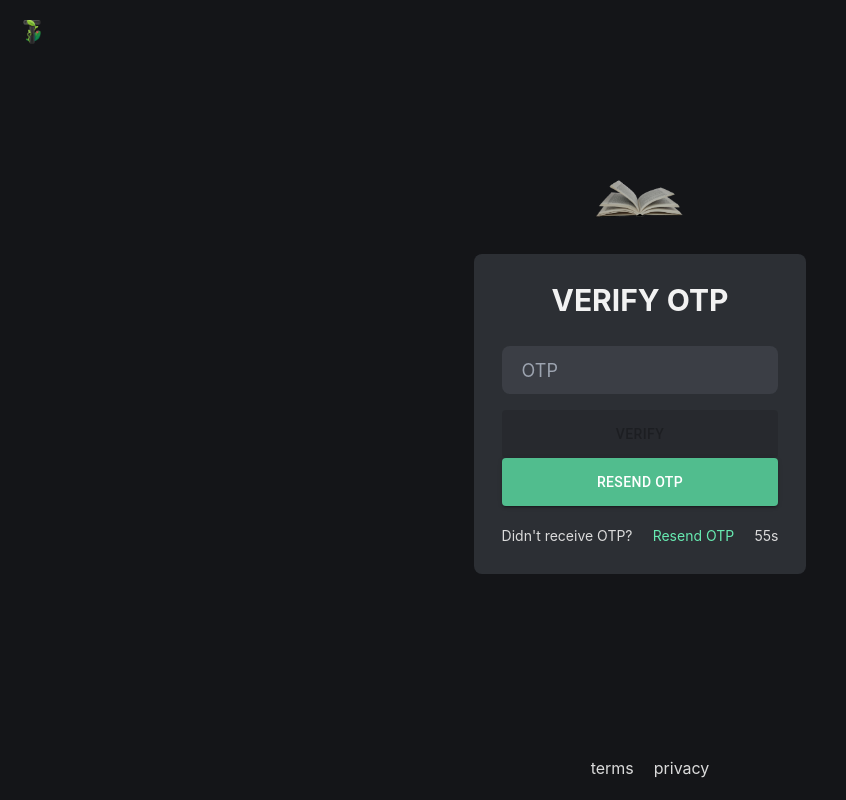
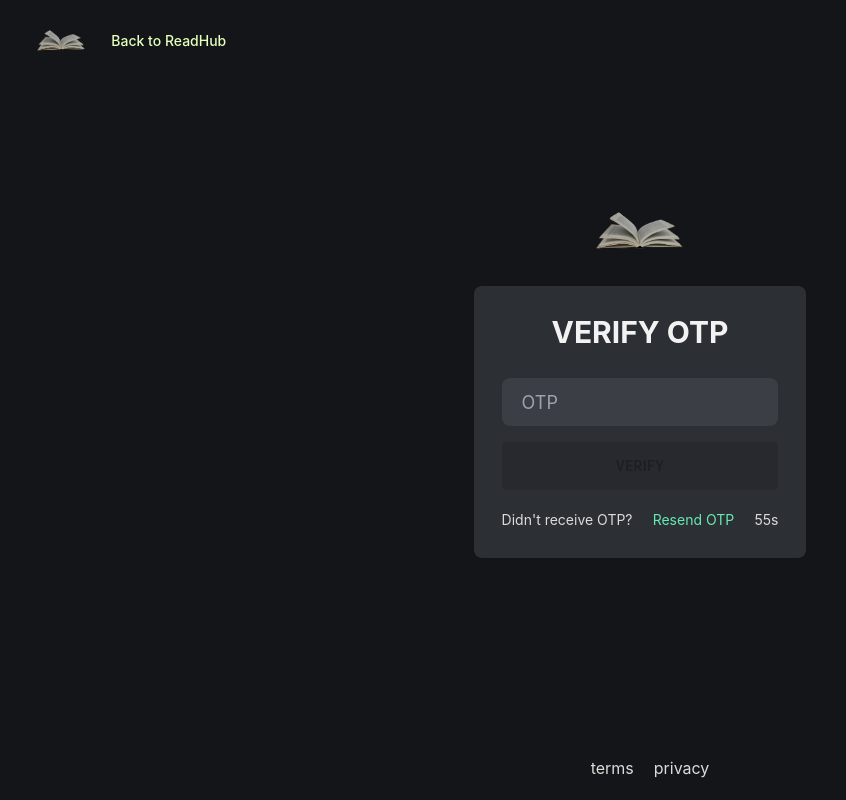
Before and after one commit to thuleanh543/fe-readhub, a React (Create React App) app: page /VerifyRegister in a window 1280 px wide. Shown: the whole page, without its empty margins (0-846 px from the left). Built offline with nearby package versions, Linux system fonts and the light colour scheme.

Commit message:
Feat: Update register and verify

```diff
--- a/src/pages/register/views/Register.js
+++ b/src/pages/register/views/Register.js
@@ -1,4 +1,4 @@
-import React, { useReducer } from 'react';
+import React, { useReducer, useRef } from 'react';
 import { Button, createTheme, ThemeProvider, CircularProgress } from '@mui/material';
 import { Link, useNavigate } from 'react-router-dom';
 import { images } from '../../../constants';
@@ -10,6 +10,7 @@ import 'react-toastify/dist/ReactToastify.css';
 import { registerReducer, initialState, actionTypes, validateForm, validateField } from '../redux/registerReducer';
 
 function Register () {
+    const height = useRef( window.innerHeight ).current;
     const [ state, dispatch ] = useReducer( registerReducer, initialState );
     const navigate = useNavigate();
 
@@ -25,9 +26,9 @@ function Register () {
         dispatch( { type: actionTypes.SET_LOADING, payload: true } );
         try
         {
-            const response = await axios.post( `http://localhost:8080/api/v1/authen/send-otp?email=${ state.email }` );
+            const response = await axios.post( `http://localhost:8080/api/v1/authen/send-otp?email=${ state.email }&username=${ state.username }` );
             dispatch( { type: actionTypes.SET_SUCCESS, payload: true } );
-            toast.success( 'OTP sent successfully. Please check your email.' );
+            toast.success( response.data.message );
             navigate( '/VerifyRegister', {
                 state: {
                     username: state.username,
@@ -37,7 +38,7 @@ function Register () {
             } );
         } catch ( error )
         {
-            toast.error( 'Registration failed. Please try again.' );
+            console.log( error.massage );
         } finally
         {
             dispatch( { type: actionTypes.SET_LOADING, payload: false } );
@@ -48,8 +49,16 @@ function Register () {
         <ThemeProvider theme={ theme }>
             <div className="bg-[#141518] min-h-screen flex flex-col">
                 {/* Header */ }
-                <div className="flex justify-between items-center p-5">
-                    <img src={ images.thu } className="h-6" alt="Logo" />
+                <div className="flex gap-2 items-center p-5">
+                    <img
+                        src={ images.imgOpenBook }
+                        alt="Logo Open Book"
+                        style={ {
+                            height: height * 0.09 - 32,
+                            marginLeft: 15,
+                            marginRight: 15,
+                        } }
+                    />
                     <Link to="/">
                         <span className="text-sm font-medium text-[#e5ffbc]">Back to T&C</span>
                     </Link>
--- a/src/pages/register/views/VerifyRegister.js
+++ b/src/pages/register/views/VerifyRegister.js
@@ -1,6 +1,6 @@
-import React, { useReducer, useEffect } from 'react';
+import React, { useReducer, useEffect, useRef } from 'react';
 import { Button, createTheme, ThemeProvider } from '@mui/material';
-import { useLocation, useNavigate } from 'react-router-dom';
+import { Link, useLocation, useNavigate } from 'react-router-dom';
 import { images } from '../../../constants';
 import axios from 'axios';
 import { toast } from 'react-toastify';
@@ -8,6 +8,7 @@ import 'react-toastify/dist/ReactToastify.css';
 import { registerReducer, initialState, actionTypes } from '../redux/registerReducer';
 
 function VerifyRegister () {
+    const height = useRef( window.innerHeight ).current;
     const [ state, dispatch ] = useReducer( registerReducer, initialState );
     const navigate = useNavigate();
     const location = useLocation();
@@ -48,9 +49,10 @@ function VerifyRegister () {
     const handleVerify = async () => {
         try
         {
-            const response = await axios.post( `http://localhost:8080/api/v1/authen/verify-register?email=${ email }&username=${ username }&password=${ password }&otp=${ state.otp }` );
+            const response = await axios.post( `http://localhost:8080/api/v1/authen/register?email=${ email }&username=${ username }&password=${ password }&otp=${ state.otp }` );
             localStorage.setItem( 'token', response.data.token );
-            toast.success( 'Registration successful!' );
+            localStorage.setItem( 'tokenExpiration', Date.now() + 86400000 );
+            toast.success( response.data.message );
             navigate( '/' );
         } catch ( error )
         {
@@ -61,8 +63,8 @@ function VerifyRegister () {
     const handleResendOTP = async () => {
         try
         {
-            await axios.post( `http://localhost:8080/api/v1/authen/resend-otp?email=${ email }` );
-            toast.success( 'OTP resent successfully. Please check your email.' );
+            const response = await axios.post( `http://localhost:8080/api/v1/authen/send-otp?email=${ email }&username=${ username }` );
+            toast.success( response.data.message );
             dispatch( { type: actionTypes.SET_COUNTDOWN, payload: 60 } );
         } catch ( error )
         {
@@ -74,8 +76,19 @@ function VerifyRegister () {
         <ThemeProvider theme={ theme }>
             <div className="bg-[#141518] min-h-screen flex flex-col">
                 {/* Header */ }
-                <div className="flex justify-between items-center p-5">
-                    <img src={ images.thu } className="h-6" alt="Logo" />
+                <div className="flex gap-2 items-center p-5">
+                    <img
+                        src={ images.imgOpenBook }
+                        alt="Logo Open Book"
+                        style={ {
+                            height: height * 0.09 - 32,
+                            marginLeft: 15,
+                            marginRight: 15,
+                        } }
+                    />
+                    <Link to="/">
+                        <span className="text-sm font-medium text-[#e5ffbc]">Back to ReadHub</span>
+                    </Link>
                 </div>
 
                 {/* Main content */ }
@@ -94,14 +107,6 @@ function VerifyRegister () {
                             onClick={ handleVerify }
                         >
                             Verify
-                        </Button>
-                        <Button
-                            variant="contained"
-                            color="buttonRegister"
-                            className="w-full h-12 mt-5"
-                            onClick={ handleResendOTP }
-                        >
-                            Resend OTP
                         </Button>
                         <div className="flex justify-between mt-5">
                             <span className="text-[#dbdbdb] text-sm">Didn't receive OTP?</span>
```
